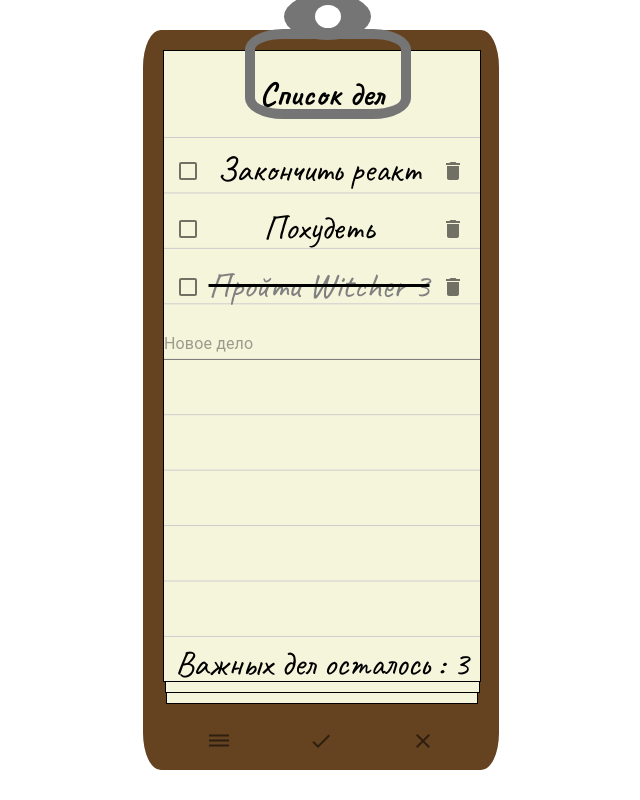
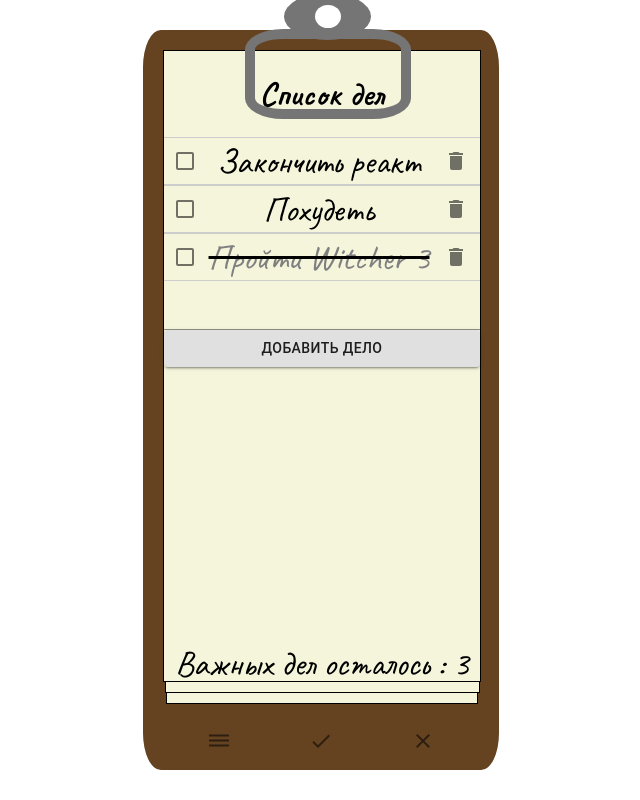
Before and after one commit to WebHeroSchool/react10task, a React (Create React App) app: page / in a window 1280 px wide. Shown: the whole page, without its empty margins (319-959 px from the left). Built offline with nearby package versions, Linux system fonts and the light colour scheme.

Commit message:
Add files via upload

```diff
--- a/src/components/App/App.js
+++ b/src/components/App/App.js
@@ -29,8 +29,16 @@ class App extends React.Component{
         isDone: true,
         id:3
       }
-    ]
+    ],
+    count:3,
+    isActive: false
   };
+
+  btnisActive = () => {
+    if(this.state.count>8) {
+      this.setState({isActive: true})
+    }
+  }
 
   onClickDone = id => {
   const newItemList = this.state.items.map(item =>{
@@ -38,18 +46,29 @@ class App extends React.Component{
 
     if (item.id===id){
       newItem.isDone = !item.isDone;
-      console.log(newItem.id);
     }
     return newItem
   });
 
-  this.setState({ items: newItemList });
-}
+    this.setState({ items: newItemList });
+  }
 
   onClickDelete = id =>{
     const newItemList = this.state.items.filter(item => item.id !== id);
-    this.setState({ items: newItemList });
+    this.setState({ items: newItemList, count: this.state.count-1 });
   }
+
+  onClickAdd = value => this.setState(state =>({
+    items: [
+      ...state.items,
+      {
+        value,
+        isDone: false,
+        id: state.count + 1
+      }
+    ],
+    count: state.count + 1
+  }))
 
   render() {
     return(
@@ -63,9 +82,9 @@ class App extends React.Component{
             <h1 className={styles.header}>Список дел</h1>
             <div className={styles.content}>
               <ItemList items={this.state.items} onClickDone={this.onClickDone} onClickDelete={this.onClickDelete}/>
-              <InputItem />
+              <InputItem onClickAdd={this.onClickAdd} isActive={this.state.isActive} count={this.state.count} btnisActive={this.btnisActive}/>
             </div>
-            <Footer count={3}/>
+            <Footer count={this.state.count}/>
           </div>
           <div className={styles.icons}>
             <IconButton>
--- a/src/components/App/App.module.css
+++ b/src/components/App/App.module.css
@@ -81,8 +81,7 @@
     display: flex;
     flex-flow: column;
     align-items: center;
-    background-image: linear-gradient(#ccc 1px, transparent 1px);
-    background-size: 100% 11%;
+
     width: 100%;
     height: 80%;
 }
--- a/src/components/InputItem/InputItem.js
+++ b/src/components/InputItem/InputItem.js
@@ -1,15 +1,41 @@
 import React from 'react';
 import TextField from '@material-ui/core/TextField';
+import Button from '@material-ui/core/Button';
+import styles from "./InputItem.module.css";
 
-const InputItem = () => (
+class InputItem extends React.Component {
+  state = {
+    InputValue: ''
+  }
+
+  render () {
+    const { onClickAdd, isActive, btnisActive} = this.props;
+    return (
+      <div className={styles.input}>
           <TextField
             id="standard-full-width"
-  placeholder="Новое дело"
+            color = "secondary"
             fullWidth
+            value={this.state.InputValue}
+            onChange={event => this.setState({ InputValue: event.target.value })}
             InputLabelProps={{
               shrink: true,
             }}
           />
+          <Button variant="contained" color="default" disabled={isActive}  onClick={(btnisActive())} onClick = {() => onClickAdd(this.state.InputValue)} >
+                  Добавить дело
+          </Button>
+
+      </div>
     );
+  }
+}
 
 export default InputItem;
+
+
+//{count<8 ? <Button variant="contained" color="default" disabled={false} onClick = {() => onClickAdd(this.state.InputValue)} >
+//          Добавить дело
+//          </Button> : <Button variant="contained" color="default" disabled={true}>
+//                  Выполни хотя бы 1 задание
+//          </Button>}
--- a/src/components/InputItem/InputItem.module.css
+++ b/src/components/InputItem/InputItem.module.css
@@ -1,3 +1,9 @@
-.inpt {
-    padding-top: 29px;
+.input {
+    display: flex;
+    flex-flow: column;
+    width: 100%;
 }
+
+.MuiInput-underline:after {
+    border-bottom: 2px solid grey;
+}
--- a/src/components/ItemList/ItemList.js
+++ b/src/components/ItemList/ItemList.js
@@ -6,14 +6,13 @@ import DeleteIcon from '@material-ui/icons/Delete';
 import styles from "./ItemList.module.css"
 
 const ItemList = ({items, onClickDone, onClickDelete}) => (<ul className={styles.list}>
-  {items.map(item => <li key={item.value} className={styles.item}>
+  {items.map(item => <li key={item.id} className={styles.item}>
     <Checkbox
         color="default"
         inputProps={{ 'aria-label': 'checkbox with default color' }}
         onClick={() => onClickDone(item.id)}
     />
-    <Item
-    value={item.value} isDone={item.isDone}/>
+    <Item value={item.value} isDone={item.isDone}/>
     <IconButton aria-label="delete" onClick={()=> onClickDelete(item.id)}>
         <DeleteIcon/>
     </IconButton>
--- a/src/components/ItemList/ItemList.module.css
+++ b/src/components/ItemList/ItemList.module.css
@@ -3,11 +3,15 @@
     margin-bottom: 17px;
     margin-top: 0;
     padding-left: 0;
+    width: 100%;
 }
 
 .item {
     font-size: 35px;
-    padding-top: 10px;
     display: flex;
     justify-content: space-between;
+    width: 100%;
+    align-items: center;
+    background-image: linear-gradient(#ccc 1px, transparent 1px);
+    background-size: 100% 98%;
 }
```
Lines whose indentation alone changed are shown as unchanged.
